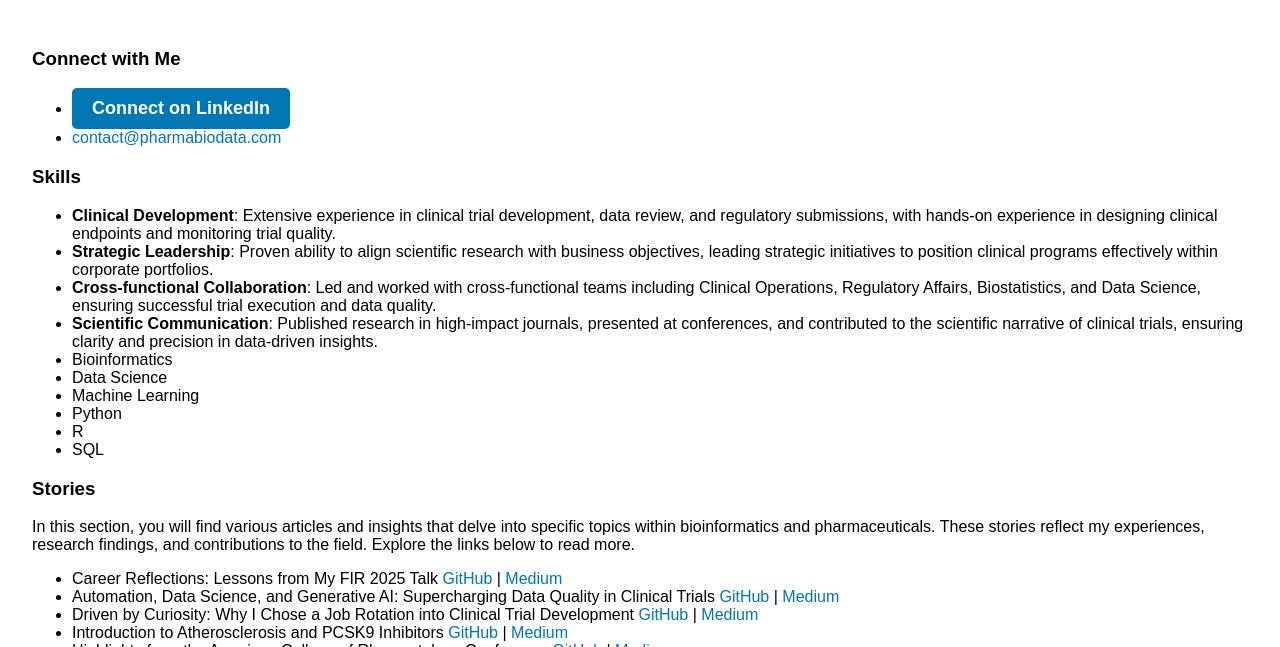
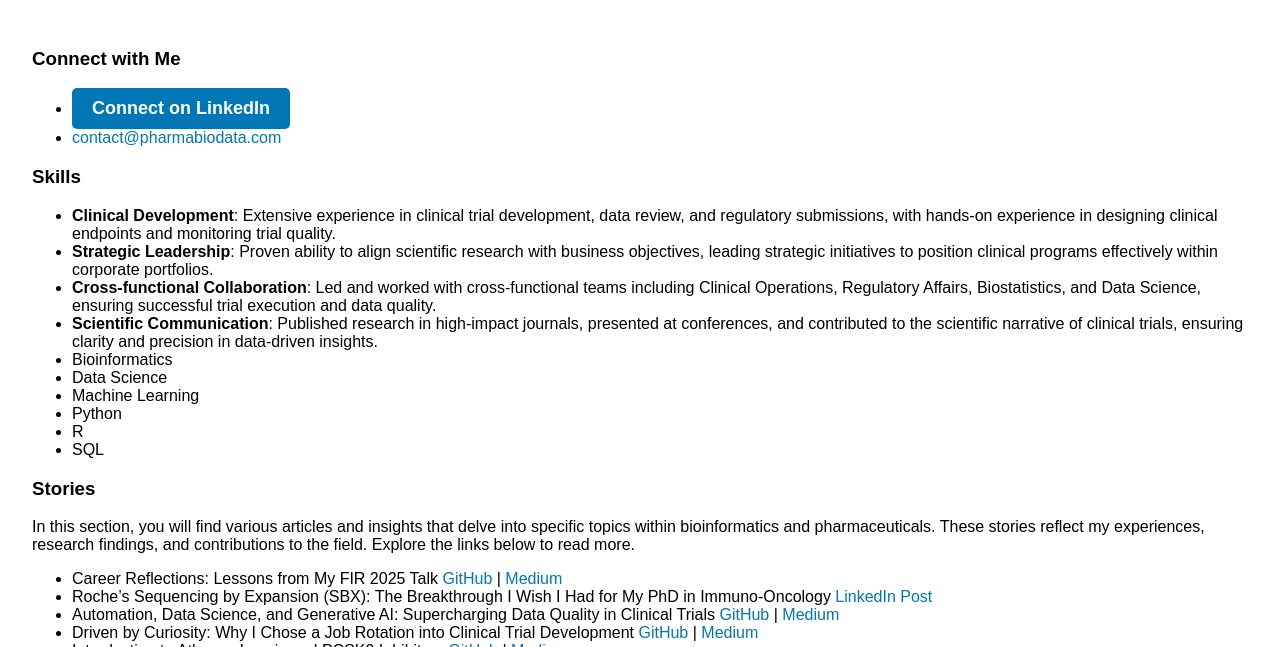
Before and after one commit to andreagrioni/andreagrioni.github.io, a plain HTML site: page index.html in a window 1280 px wide. Shown: the part 153-800 px from the top of the page. Drawn offline with Linux system fonts and the light colour scheme.

Commit message:
add SBX roche linkedin post

```diff
--- a/index.html
+++ b/index.html
@@ -55,6 +55,7 @@
 
 <ul>
   <li>Career Reflections: Lessons from My FIR 2025 Talk <a href="https://github.com/andreagrioni/ag-codestories/blob/main/vignettes/AG013_FIR_presentation.md" target="_blank">GitHub</a> | <a href="https://medium.com/@grioni.andrea/from-academia-to-pharma-what-i-learned-what-i-wish-i-knew-and-how-you-can-succeed-1bec3adce332" target="_blank">Medium</a></li>
+  <li>Roche’s Sequencing by Expansion (SBX): The Breakthrough I Wish I Had for My PhD in Immuno-Oncology <a href="https://www.linkedin.com/pulse/roches-sequencing-expansion-sbx-breakthrough-i-wish-my-grioni-ph-d--rqd1e" target="_blank">LinkedIn Post</a></li>
   <li>Automation, Data Science, and Generative AI: Supercharging Data Quality in Clinical Trials <a href="https://github.com/andreagrioni/ag-codestories/blob/main/vignettes/AG012_DS_AI_Aut_clinical_trials.md" target="_blank">GitHub</a> | <a href="https://medium.com/@grioni.andrea/automation-data-science-and-generative-ai-supercharging-data-quality-in-clinical-trials-565bf9c6f72b" target="_blank">Medium</a></li>
   <li>Driven by Curiosity: Why I Chose a Job Rotation into Clinical Trial Development <a href="https://github.com/andreagrioni/ag-codestories/blob/main/vignettes/AG011_Driven_by_Curiosity.md" target="_blank">GitHub</a> | <a href="https://medium.com/@grioni.andrea/driven-by-curiosity-why-i-chose-a-job-rotation-into-clinical-trial-development-34e00b940840" target="_blank">Medium</a></li>
   <li>Introduction to Atherosclerosis and PCSK9 Inhibitors <a href="https://github.com/andreagrioni/ag-codestories/blob/main/vignettes/AG010_intro_atherosclerosis_leqvio.md" target="_blank">GitHub</a> | <a href="https://medium.com/@grioni.andrea/introduction-to-atherosclerosis-and-pcsk9-inhibitor-leqvio-d476e2ab9cb3" target="_blank">Medium</a></li>
```
